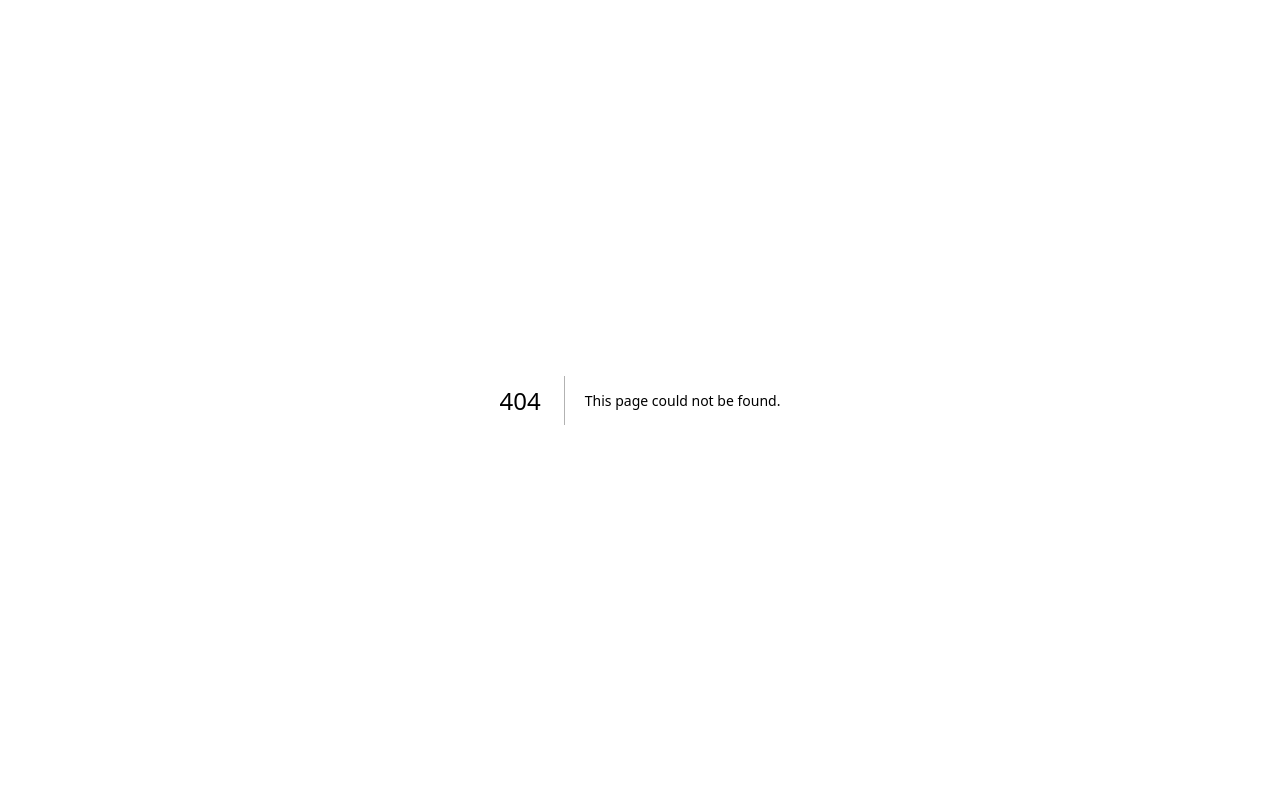
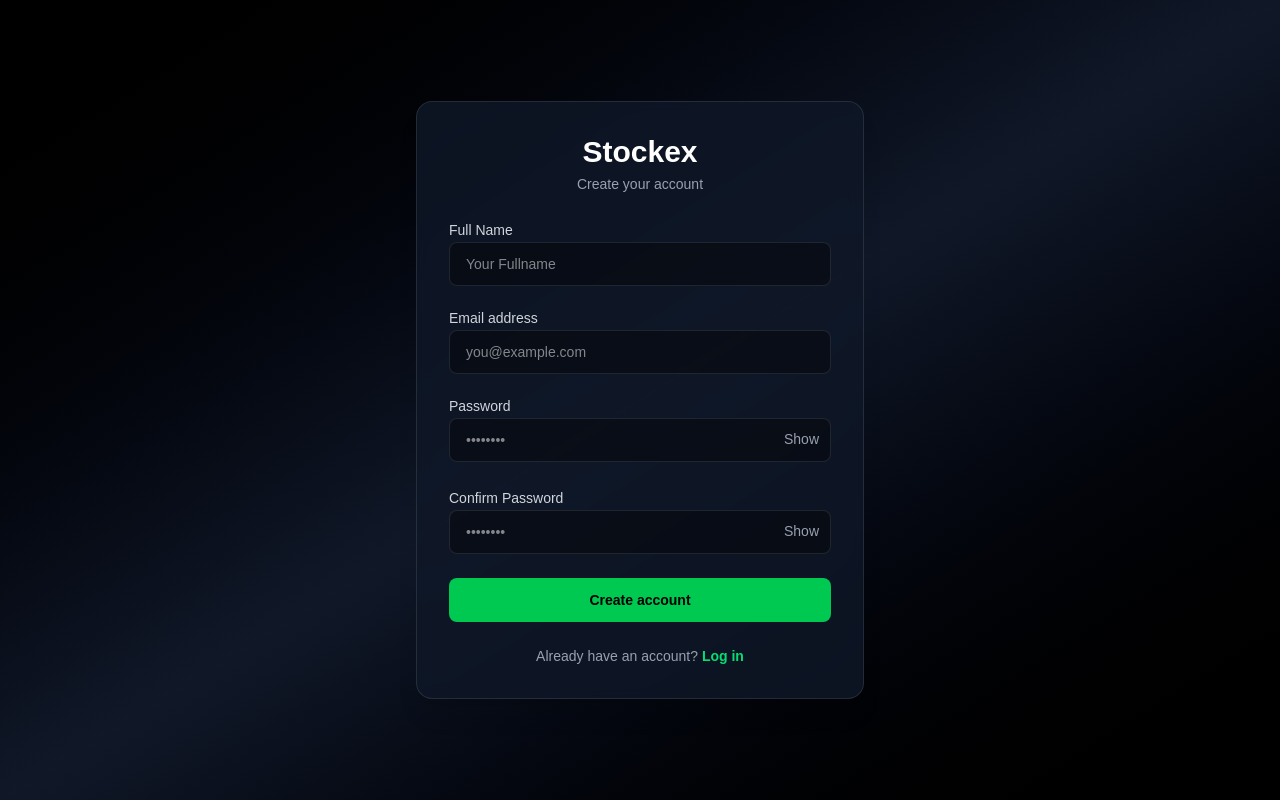
Before and after one commit to Prajesh24/Stockex-Web-Frontend, a Next.js app: page /register in a window 1280 px wide. Before the commit this address had no page. Built offline with nearby package versions, Linux system fonts and the light colour scheme.

Commit message:
creating register page

```diff
--- /dev/null
+++ b/app/(auth)/register/page.tsx
@@ -0,0 +1,8 @@
+import RegisterForm from "../_components/register";
+export default function Register() {
+    return (
+        <div>
+            <RegisterForm></RegisterForm>
+        </div>
+    );
+}
```
